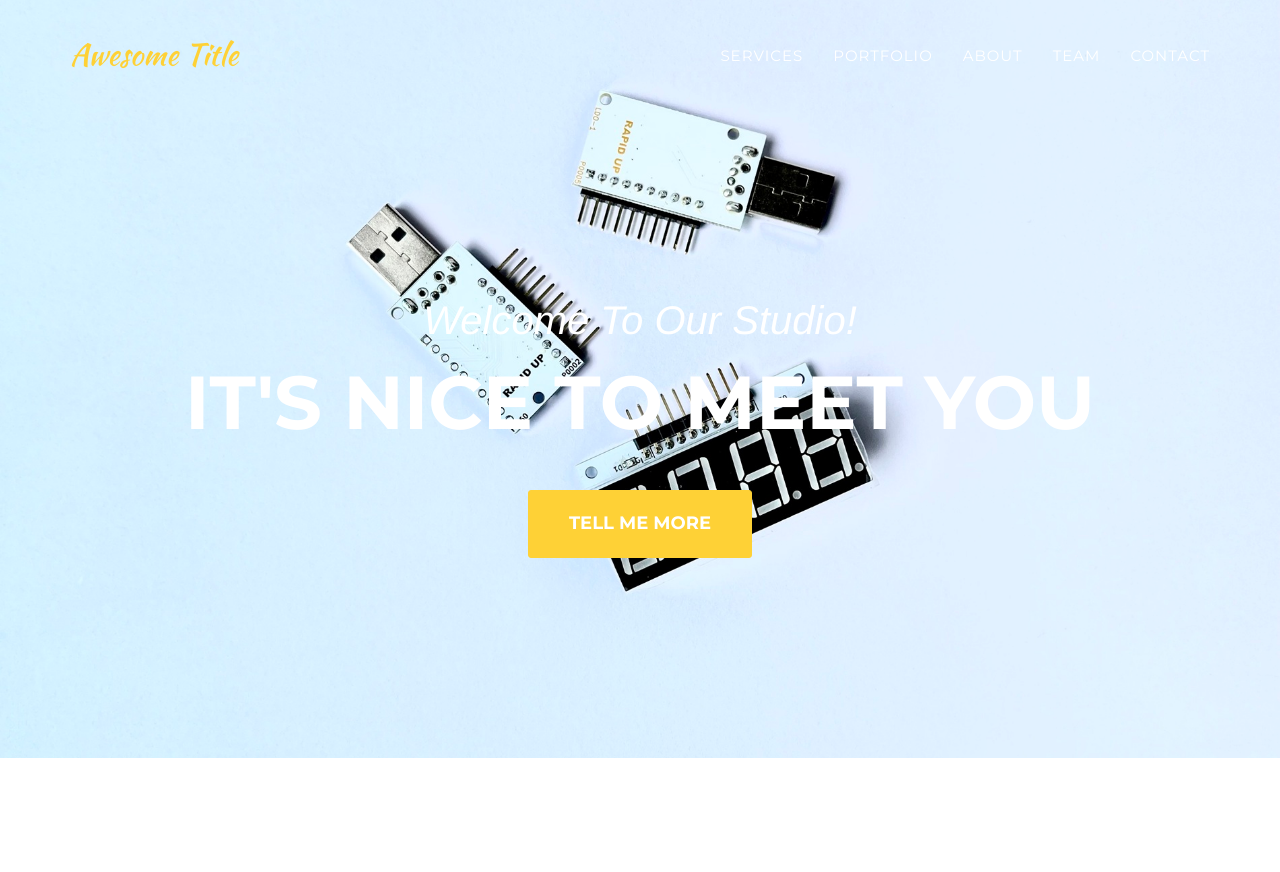
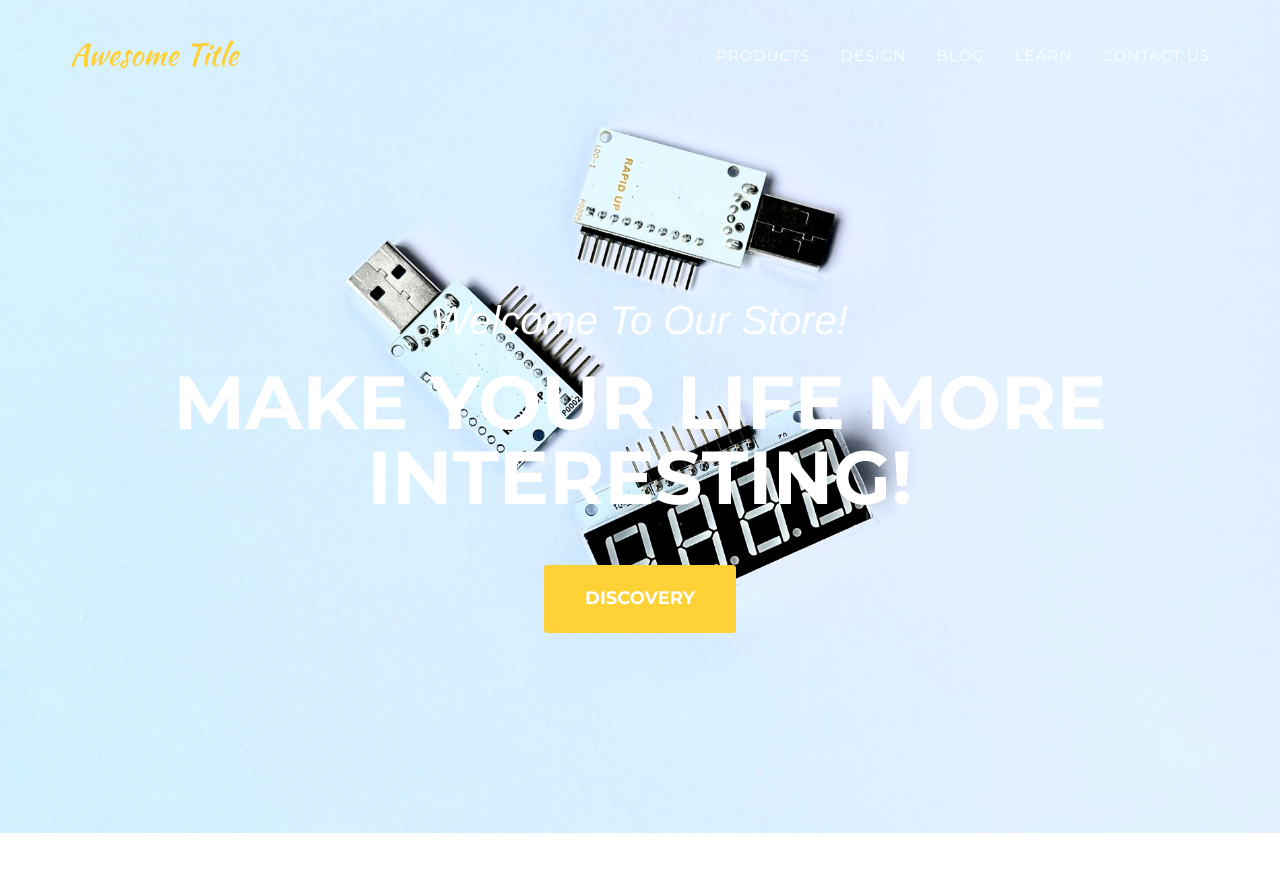
Before and after one commit to RapidUp-github/rapidup, a Jekyll site: the page built from index.html, in a window 1280 px wide and 900 px high. Shown: the top 872 px of the window. Built offline with Jekyll 4.4.1, drawn with Linux system fonts in a browser that asks for light colours; some web fonts are replaced.

Commit message:
Update header.html

```diff
--- a/_includes/header.html
+++ b/_includes/header.html
@@ -19,19 +19,19 @@
                         <a href="#page-top"></a>
                     </li>
                     <li>
-                        <a class="page-scroll" href="#services">Services</a>
+                        <a class="page-scroll" href="#services">PRODUCTS</a>
                     </li>
                     <li>
-                        <a class="page-scroll" href="#portfolio">Portfolio</a>
+                        <a class="page-scroll" href="#portfolio">DESIGN</a>
                     </li>
                     <li>
-                        <a class="page-scroll" href="#about">About</a>
+                        <a class="page-scroll" href="#about">BLOG</a>
                     </li>
                     <li>
-                        <a class="page-scroll" href="#team">Team</a>
+                        <a class="page-scroll" href="#team">LEARN</a>
                     </li>
                     <li>
-                        <a class="page-scroll" href="#contact">Contact</a>
+                        <a class="page-scroll" href="#contact">CONTACT US</a>
                     </li>
                 </ul>
             </div>
@@ -44,9 +44,9 @@
     <header>
         <div class="container">
             <div class="intro-text">
-                <div class="intro-lead-in">Welcome To Our Studio!</div>
-                <div class="intro-heading">It's Nice To Meet You</div>
-                <a href="#services" class="page-scroll btn btn-xl">Tell Me More</a>
+                <div class="intro-lead-in">Welcome To Our Store!</div>
+                <div class="intro-heading">Make your life more interesting!</div>
+                <a href="#services" class="page-scroll btn btn-xl">Discovery</a>
             </div>
         </div>
     </header>
```
